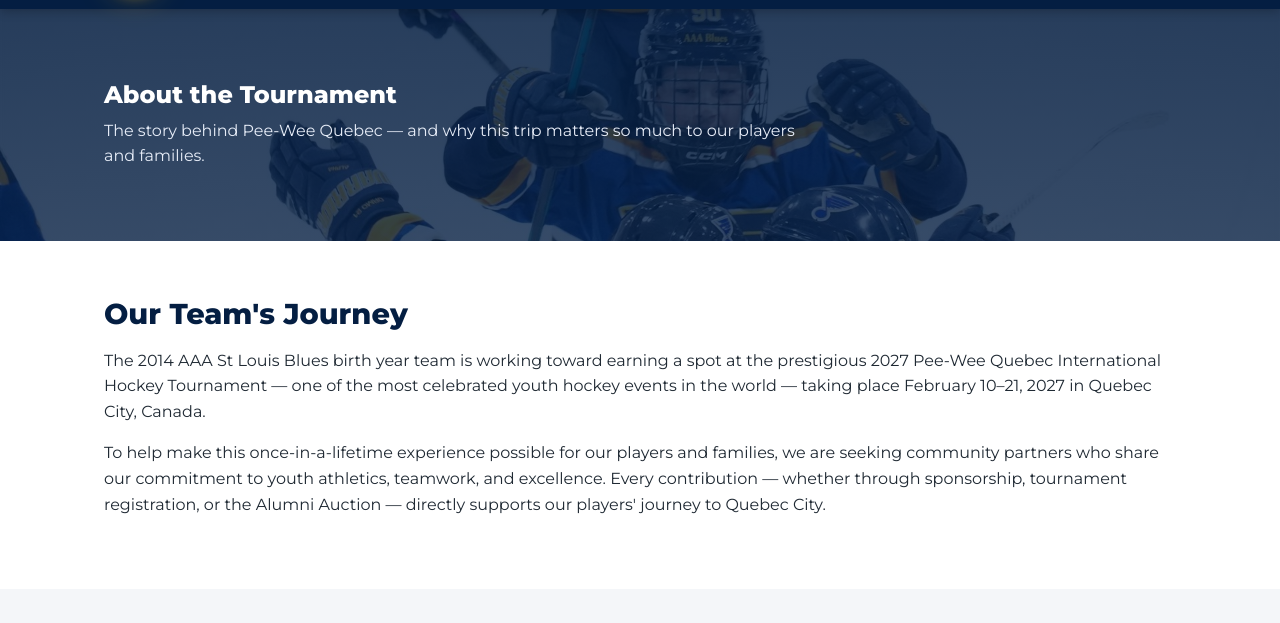
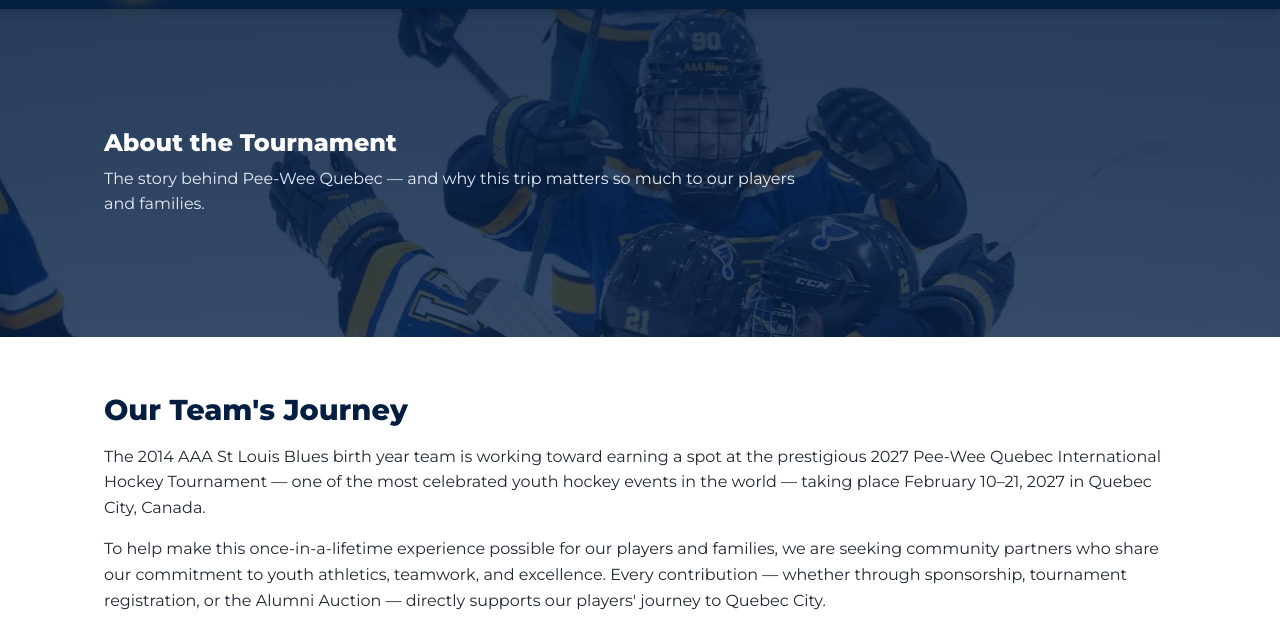
Before and after one commit to blakesalger/2014-aaa-blues-fundraiser, a plain HTML site: page about.html in a window 1280 px wide. Shown: the part 79-702 px from the top of the page. Drawn offline with Linux system fonts and the light colour scheme.

Commit message:
Increase page-hero-photo height to show more of the background photo

```diff
--- a/css/style.css
+++ b/css/style.css
@@ -296,7 +296,7 @@
   background-size: cover;
   background-position: center 30%;
   background-repeat: no-repeat;
-  padding: 72px 0;
+  padding: 120px 0;
 }
 
 .page-hero h1 {
```
